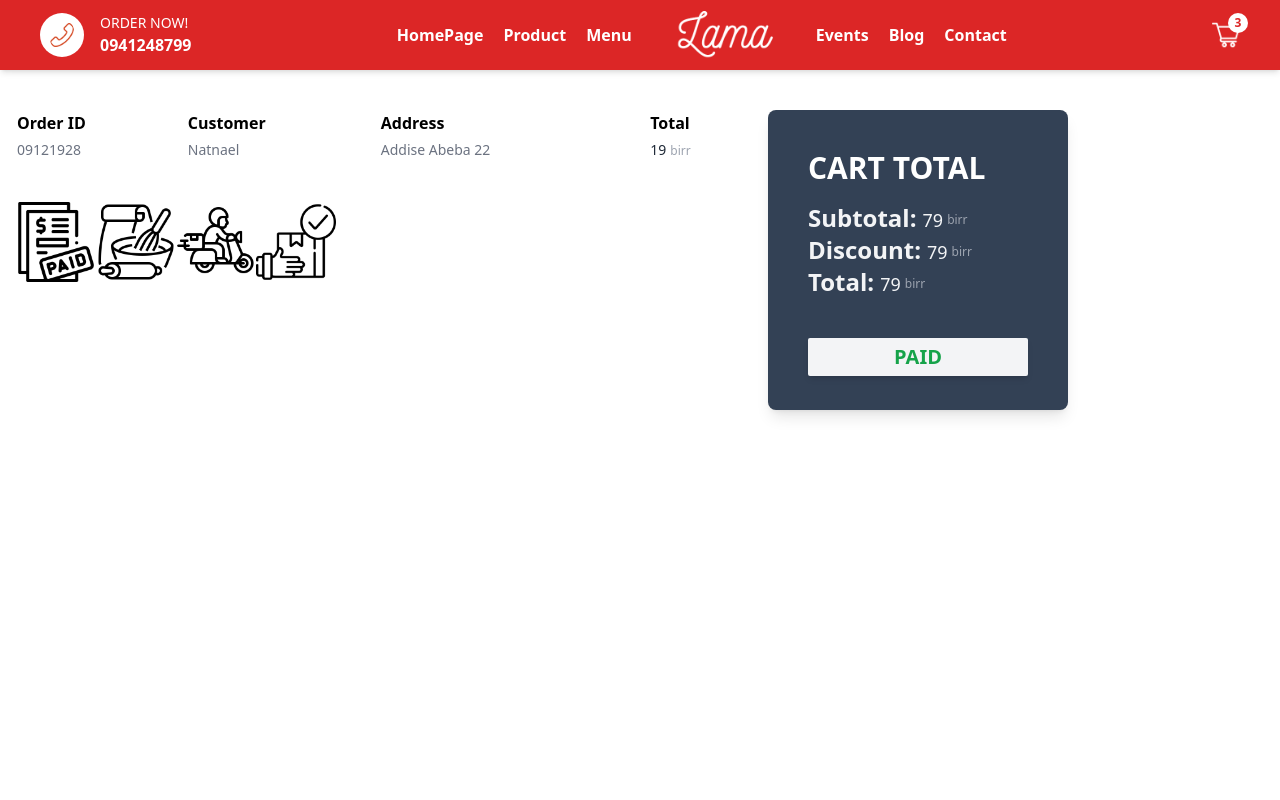
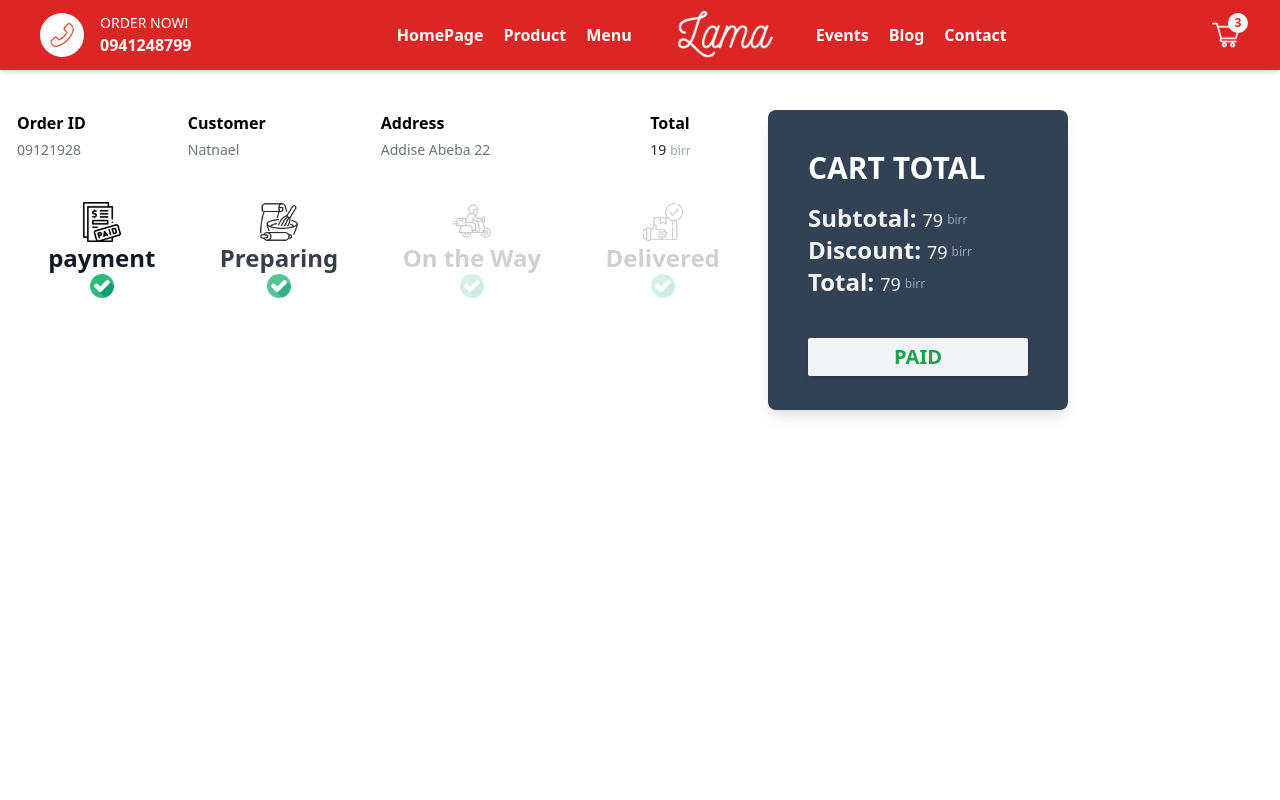
Before and after one commit to natnael-OQP/food-ordering-app, a Next.js app: page /orders/1 in a window 1280 px wide. Shown: the top 800 px of the page. Built offline with nearby package versions, Linux system fonts and the light colour scheme.

Commit message:
style status image

```diff
--- a/pages/orders/[id].tsx
+++ b/pages/orders/[id].tsx
@@ -1,15 +1,21 @@
 import Image from 'next/image'
-import React, { ReactElement, useState } from 'react'
-import CheckBox from '../../components/CheckBox'
+import React, { ReactElement } from 'react'
 import Layout from '../../components/layout'
 
 const Orders = () => {
-    const [status, setStatus] = useState<number>(0)
-
+    const status = 0
+    const statusClass = (index: number) => {
+        if (index - status < 1)
+            return 'mt-10 flex flex-col items-center justify-around'
+        if (index - status === 1)
+            return 'mt-10 flex flex-col items-center justify-around animate-pulse'
+        if (index - status > 1)
+            return 'mt-10 flex flex-col items-center justify-around opacity-20'
+    }
     return (
-        <div className="grid h-[calc(100vh_-_120px)] grid-cols-1 xl:grid-cols-5 xl:pt-10 ">
+        <div className="grid h-[calc(100vh_-_120px)] grid-cols-1 xl:grid-cols-5 xl:pt-10">
             <div className="md:px-4 xl:col-span-3">
-                <table className="w-full   text-left">
+                <table className="w-full  text-left">
                     <tr>
                         <th>Order ID</th>
                         <th>Customer</th>
@@ -43,48 +49,92 @@ const Orders = () => {
                         </td>
                     </tr>
                 </table>
-                {/*  */}
-                <div className="mt-10 flex">
+                {/* order status  */}
+                <div className="flex items-center justify-around">
                     {/* items-1 */}
-                    <div>
-                        <div className="relative h-20 w-20 rounded-full ">
+                    <div className={statusClass(0)}>
+                        <div className="relative h-10 w-10 rounded-full ">
+                            <Image
+                                layout="fill"
+                                objectFit="contain"
+                                src="/img/paid.png"
+                                alt="logo"
+                            />
+                        </div>
+                        <span className="text-base font-semibold text-gray-900 md:text-xl xl:text-2xl">
+                            payment
+                        </span>
+                        <div className="relative h-6 w-6 rounded-full ">
                             <Image
                                 layout="fill"
                                 objectFit="cover"
-                                src="/img/paid.png"
+                                src="/img/checked.png"
                                 alt="logo"
                             />
                         </div>
                     </div>
                     {/* items-2 */}
-                    <div>
-                        <div className="relative h-20 w-20 rounded-full ">
+                    <div className={statusClass(1)}>
+                        <div className="relative h-10 w-10 rounded-full ">
+                            <Image
+                                layout="fill"
+                                objectFit="contain"
+                                src="/img/bake.png"
+                                alt="logo"
+                            />
+                        </div>
+                        <span className="text-base font-semibold text-gray-900 md:text-xl xl:text-2xl">
+                            Preparing
+                        </span>
+                        <div className="relative h-6 w-6 rounded-full ">
                             <Image
                                 layout="fill"
                                 objectFit="cover"
-                                src="/img/bake.png"
+                                src="/img/checked.png"
                                 alt="logo"
                             />
                         </div>
                     </div>
                     {/* items-3 */}
-                    <div>
-                        <div className="relative h-20 w-20 rounded-full ">
+                    <div className={statusClass(2)}>
+                        <div className="relative h-10 w-10 rounded-full ">
+                            <Image
+                                layout="fill"
+                                objectFit="contain"
+                                src="/img/bike.png"
+                                alt="logo"
+                            />
+                        </div>
+                        <span className="text-base font-semibold text-gray-900 md:text-xl xl:text-2xl">
+                            On the Way
+                        </span>
+                        <div className="relative h-6 w-6 rounded-full ">
                             <Image
                                 layout="fill"
                                 objectFit="cover"
-                                src="/img/bike.png"
+                                src="/img/checked.png"
                                 alt="logo"
                             />
                         </div>
                     </div>
                     {/* items-4 */}
-                    <div>
-                        <div className="relative h-20 w-20 rounded-full ">
+                    <div className={statusClass(3)}>
+                        <div className="relative h-10 w-10 rounded-full ">
+                            <Image
+                                layout="fill"
+                                objectFit="contain"
+                                src="/img/delivered.png"
+                                alt="logo"
+                            />
+                        </div>
+                        <span className="text-base font-semibold text-gray-900 md:text-xl xl:text-2xl">
+                            Delivered
+                        </span>
+                        <div className="relative h-6 w-6 rounded-full ">
                             <Image
                                 layout="fill"
                                 objectFit="cover"
-                                src="/img/delivered.png"
+                                src="/img/checked.png"
                                 alt="logo"
                             />
                         </div>
```
